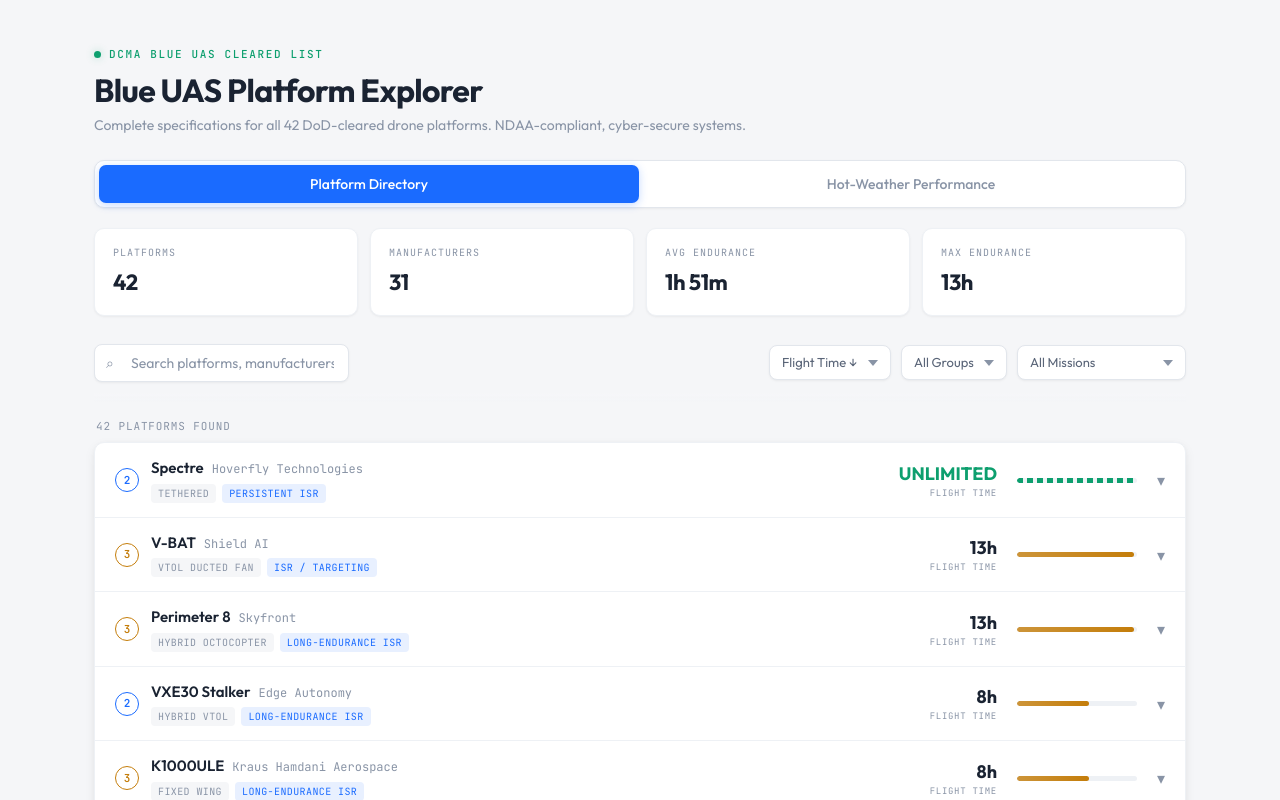
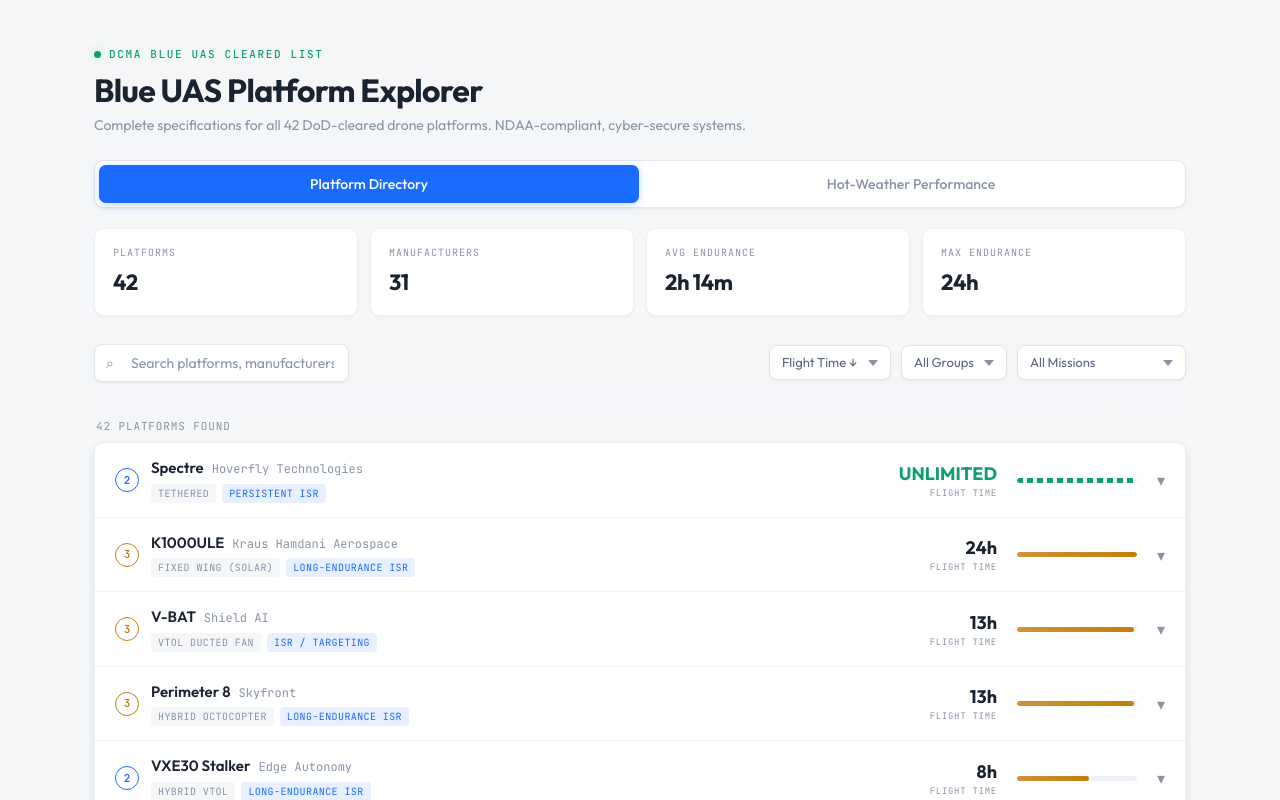
Before and after one commit to MatthewK84/blue_uas_starter, a React (Vite) app: page / in a window 1280 px wide. Shown: the top 800 px of the page. Built offline with nearby package versions, Linux system fonts and the light colour scheme.

Commit message:
Add files via upload

```diff
--- a/src/data.ts
+++ b/src/data.ts
@@ -28,9 +28,14 @@
  *   short-term but significant capacity degradation. We model 15-18% for
  *   platforms rated to 49C+, 20% for those rated lower.
  *
- * Hybrid gas-electric (Skyfront, Edge Autonomy, K1000ULE):
+ * Hybrid gas-electric (Skyfront, Edge Autonomy):
  *   ~8-12% reduction. ICE engines lose some volumetric efficiency in thin
  *   hot air; generator output stable. Modeled at 10%.
+ *
+ * Solar-electric (K1000ULE):
+ *   ~12-15% reduction. Solar panels lose ~0.4%/C above 25C STC (~8% at 45C).
+ *   Stronger thermals in hot conditions partially offset. Battery degradation
+ *   adds ~5-7%. Modeled at 15%.
  *
  * Heavy-fuel turbine (V-BAT): ~5-8% reduction. JP-5 engines are designed
  *   for wide temp ranges. Modeled at 7%.
@@ -61,7 +66,7 @@
   { id: 14, manufacturer: "Hoverfly Technologies", model: "Spectre", type: "Tethered", weight_lbs: 35, flight_time_min: 9999, max_speed_mph: 0, range_mi: 0, payload_lbs: 8, mission: "Persistent ISR", group: 2, tethered: true, desc: "First and only tethered UAS on Blue list. Unlimited flight time via tethered power. Persistent ISR, on-the-move ops, and variable height antenna deployment.", hot_endurance_min: 9999, hot_range_mi: 0, hot_speed_mph: 0, power_source: "Tethered AC", operating_temp_max_c: 50 },
   { id: 15, manufacturer: "Inspired Flight", model: "IF800", type: "Quadcopter", weight_lbs: 12, flight_time_min: 54, max_speed_mph: 49, range_mi: 10, payload_lbs: 6.6, mission: "Mapping / Inspection", group: 2, tethered: false, desc: "Foldable quadcopter with dual hot-swappable batteries. Universal payload interface for EO/IR, LiDAR, photogrammetry. IP43. Blue and Green UAS certified.", hot_endurance_min: 44, hot_range_mi: 8, hot_speed_mph: 46, power_source: "Battery", operating_temp_max_c: 45 },
   { id: 16, manufacturer: "Inspired Flight", model: "IF1200A", type: "Hexacopter", weight_lbs: 35, flight_time_min: 37, max_speed_mph: 40, range_mi: 8, payload_lbs: 18, mission: "Heavy Lift / Mapping", group: 2, tethered: false, desc: "Heavy-lift hexacopter for demanding enterprise missions. Payload-agnostic modular design. Blue and Green UAS certified.", hot_endurance_min: 30, hot_range_mi: 6.5, hot_speed_mph: 38, power_source: "Battery", operating_temp_max_c: 45 },
-  { id: 17, manufacturer: "Kraus Hamdani Aerospace", model: "K1000ULE", type: "Fixed Wing", weight_lbs: 55, flight_time_min: 480, max_speed_mph: 65, range_mi: 150, payload_lbs: 15, mission: "Long-Endurance ISR", group: 3, tethered: false, desc: "Ultra long-endurance fixed-wing for persistent wide-area surveillance. Large payload capacity for advanced ISR sensor packages.", hot_endurance_min: 432, hot_range_mi: 135, hot_speed_mph: 62, power_source: "Hybrid/Gas", operating_temp_max_c: 50 },
+  { id: 17, manufacturer: "Kraus Hamdani Aerospace", model: "K1000ULE", type: "Fixed Wing (Solar)", weight_lbs: 42.5, flight_time_min: 1440, max_speed_mph: 46, range_mi: 1000, payload_lbs: 7, mission: "Long-Endurance ISR", group: 3, tethered: false, desc: "Solar-electric ultra long-endurance fixed-wing. 24-hr operational endurance; demonstrated 26-hr non-stop with full payload. Endurance record of 75 hr 53 min. LiIon battery + solar array with folding prop for silent glide. AI-driven autonomous swarming. ATNE communications gateway for JADC2. Deployed with 1st MDTF across Pacific. Box-to-flight in 10 min. 20,000 ft ceiling.", hot_endurance_min: 1224, hot_range_mi: 850, hot_speed_mph: 44, power_source: "Solar-Electric", operating_temp_max_c: 50 },
   { id: 18, manufacturer: "ModalAI", model: "Seeker Vision FPV", type: "FPV Quadcopter", weight_lbs: 0.55, flight_time_min: 15, max_speed_mph: 50, range_mi: 2, payload_lbs: 0.2, mission: "FPV Recon", group: 1, tethered: false, desc: "Micro FPV reconnaissance drone with VOXL 2 autonomy. GPS-denied navigation. Extremely low SWaP.", hot_endurance_min: 13, hot_range_mi: 1.7, hot_speed_mph: 47, power_source: "Battery", operating_temp_max_c: 43 },
   { id: 19, manufacturer: "ModalAI", model: "Stinger Vision FPV", type: "FPV Quadcopter", weight_lbs: 0.35, flight_time_min: 12, max_speed_mph: 45, range_mi: 1.5, payload_lbs: 0.1, mission: "FPV Recon", group: 1, tethered: false, desc: "Ultra-lightweight FPV nano drone with AI vision. Indoor/outdoor with obstacle avoidance. Secure digital link.", hot_endurance_min: 10, hot_range_mi: 1.3, hot_speed_mph: 42, power_source: "Battery", operating_temp_max_c: 43 },
   { id: 20, manufacturer: "Mountain Horse Solutions", model: "Talon DT-300", type: "Quadcopter", weight_lbs: 20, flight_time_min: 45, max_speed_mph: 45, range_mi: 10, payload_lbs: 8, mission: "ISR / Delivery", group: 2, tethered: false, desc: "Rugged multi-rotor for ISR and tactical delivery. Designed for austere environment operations.", hot_endurance_min: 37, hot_range_mi: 8, hot_speed_mph: 42, power_source: "Battery", operating_temp_max_c: 45 },
```
